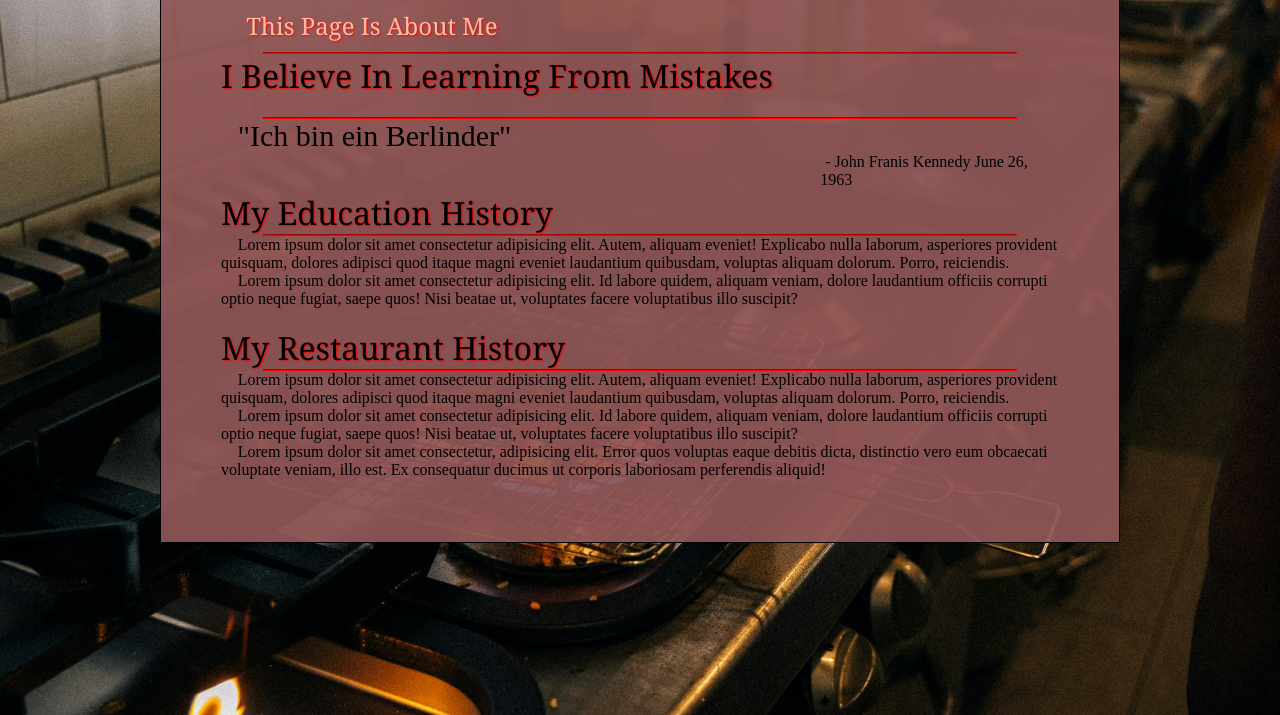
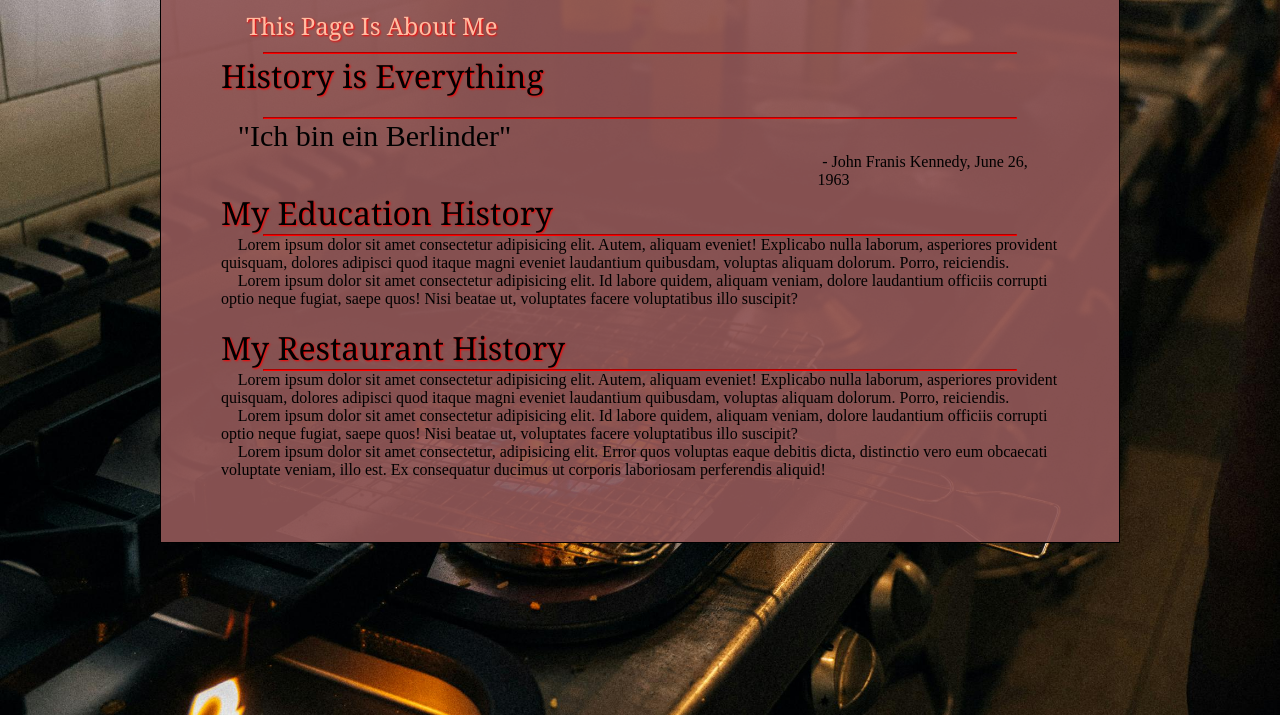
Before and after one commit to Nicholas671/Personal_Page, a plain HTML site: page html/about.html in a window 1280 px wide. Shown: the part 85-800 px from the top of the page. Drawn offline with Linux system fonts and the light colour scheme.

Commit message:
altered the about me section

```diff
--- a/html/about.html
+++ b/html/about.html
@@ -28,7 +28,7 @@
             <hr>
         </section>
         <section style="margin-bottom: 20px;">
-            <h3 style="margin-bottom: 20px;">I Believe In Learning From Mistakes
+            <h3 style="margin-bottom: 20px;">History is Everything
             </h3>
             <hr>
             <div class="quote">
@@ -36,7 +36,7 @@
                 </p>
                 <p style="float: inline-end;">- John
                     Franis
-                    Kennedy June 26,
+                    Kennedy, June 26,
                     1963</p>
                 <img src="" alt="">
             </div>
```
